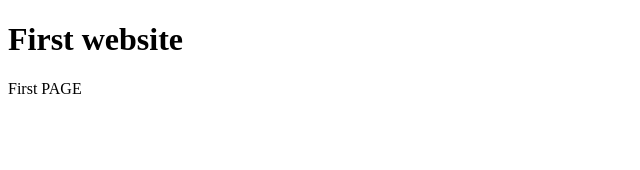
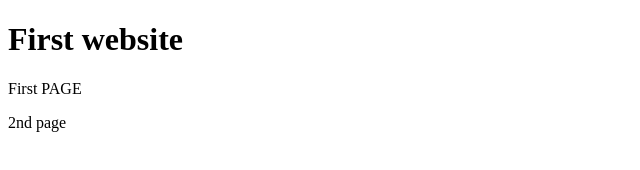
Before and after one commit to paul1680/my-first-website, a plain HTML site: page index.html in a window 1280 px wide. Shown: the full height of the page, 0-640 px from the left. Drawn offline with Linux system fonts and the light colour scheme.

Commit message:
Update index.html

```diff
--- a/index.html
+++ b/index.html
@@ -8,5 +8,6 @@
 <body>
     <h1>First website</h1>
       <p>First PAGE</p>
+    <p>2nd page </p>
 </body>
 </html>
```
